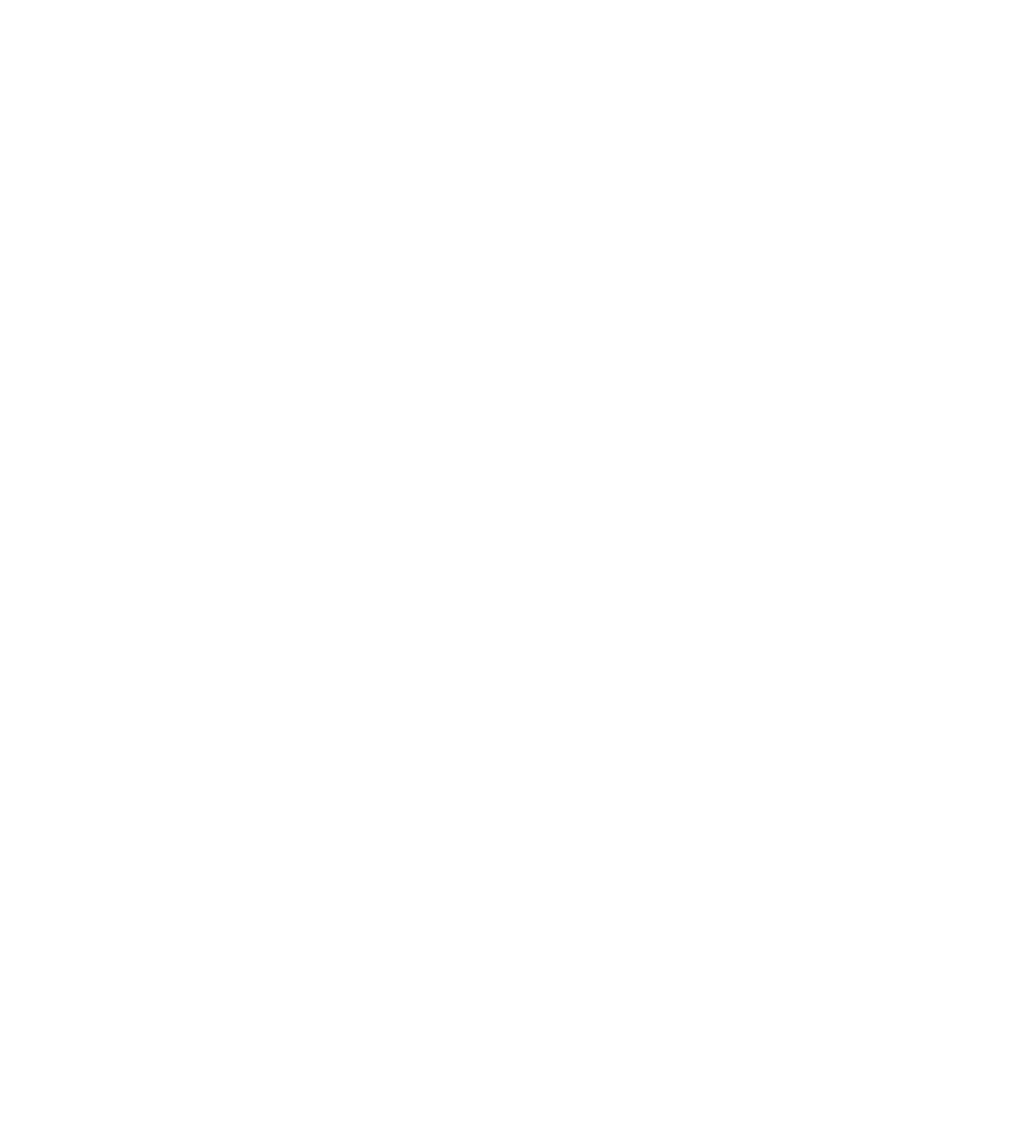
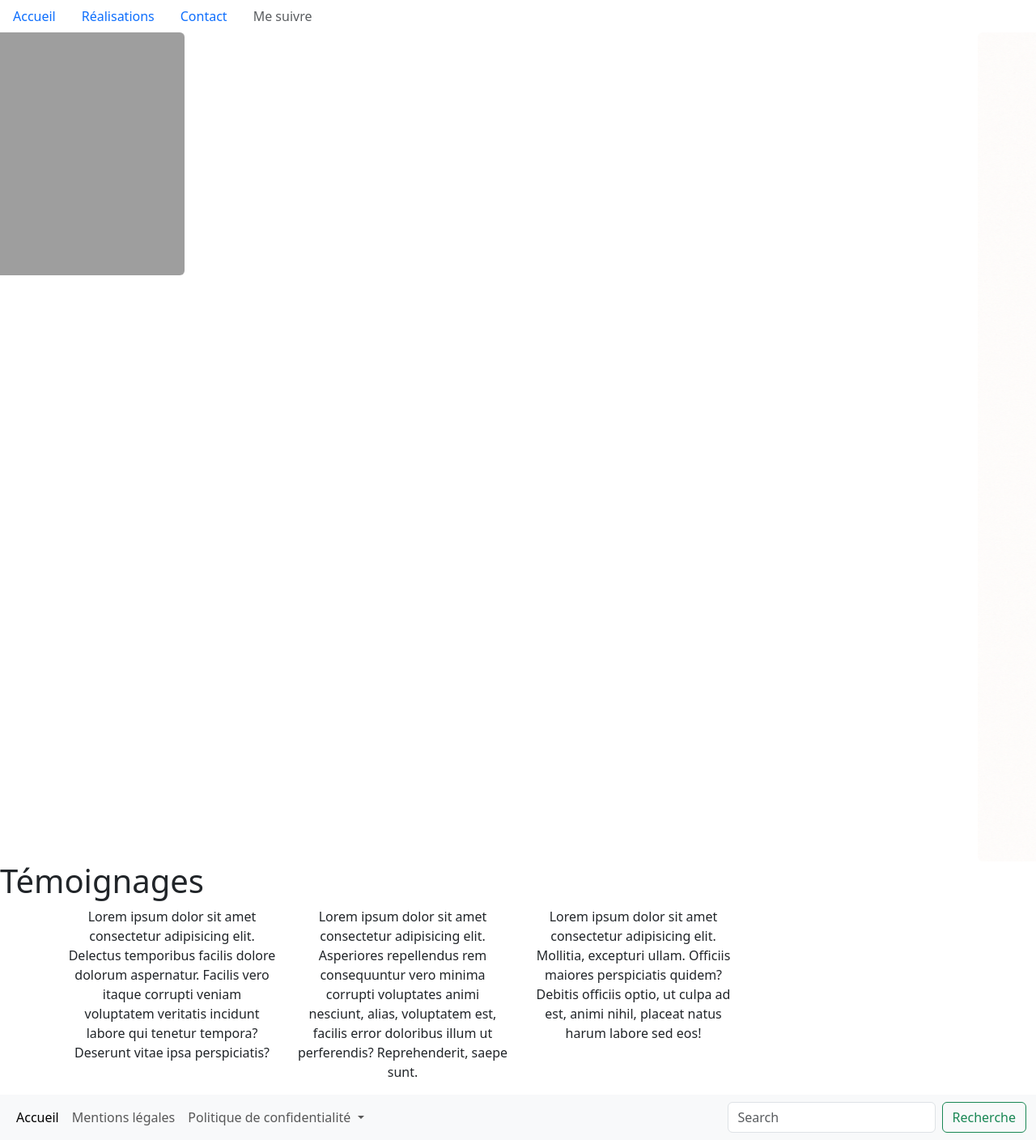
Before and after one commit to magaly68/portfolio, a plain HTML site: page index.html in a window 1280 px wide. Shown: the whole page at 81% size. Before the commit the page ends 800 px from the top, so only its background shows below. Drawn offline with nearby package versions, Linux system fonts and the light colour scheme; grey boxes are pictures that could not be loaded.

Commit message:
dernières modification

```diff
--- a/index.html
+++ b/index.html
@@ -3,9 +3,121 @@
 <head>
     <meta charset="UTF-8">
     <meta name="viewport" content="width=device-width, initial-scale=1.0">
+    <link href="https://cdn.jsdelivr.net/npm/bootstrap@5.3.5/dist/css/bootstrap.min.css" rel="stylesheet" integrity="sha384-SgOJa3DmI69IUzQ2PVdRZhwQ+dy64/BUtbMJw1MZ8t5HZApcHrRKUc4W0kG879m7" crossorigin="anonymous">
+    <script src="https://cdn.jsdelivr.net/npm/bootstrap@5.3.5/dist/js/bootstrap.bundle.min.js" integrity="sha384-k6d4wzSIapyDyv1kpU366/PK5hCdSbCRGRCMv+eplOQJWyd1fbcAu9OCUj5zNLiq" crossorigin="anonymous"></script>
     <title>Document</title>
 </head>
 <body>
+    <header>
+        <ul class="nav">
+            <li class="nav-item">
+              <a class="nav-link active" aria-current="page" href="#">Accueil</a>
+            </li>
+            <li class="nav-item">
+              <a class="nav-link" href="#">Réalisations</a>
+            </li>
+            <li class="nav-item">
+              <a class="nav-link" href="#">Contact</a>
+            </li>
+            <li class="nav-item">
+              <a class="nav-link disabled" aria-disabled="true">Me suivre</a>
+            </li>
+          </ul>
+    </header>
+
+    <main>
+
+        <!--réalisations-->
+        <div id="carouselExampleAutoplaying" class="carousel slide" data-bs-ride="carousel">
+            <div class="carousel-inner">
+              <div class="carousel-item active">
+                <img src="assets/Home version devs_page-0001.jpg" class="rounded" alt="hypnotik" width="300px" height="300px">
+              </div>
+              <div class="carousel-item">
+                <img src="assets/zenstyle.png" class="rounded" alt="framework">
+              </div>
+              <div class="carousel-item">
+                <img src="assets/le-baeckeoffe-d-alsace-cadre-authentique-e90f4.jpg" class="rounded" alt="restaurant" width="300px" height="300px">
+              </div>
+              <div class="carousel-item">
+                <img src="assets/MonInformatique.jpeg" class="img-thumbnail" alt="magasin" width="300px" height="300px">
+              </div>
+            <div class="carousel-item">
+                <img src="assets/jeu_de_tir.jpeg" class="img-thumbnail" alt="javascript" width="300px" height="300px">
+              </div>
+              <div class="carousel-item">
+                <img src="assets/plantes.jpeg" class="img-thumbnail" alt="javascript" width="300px" height="300px">
+              </div>
+              <div class="carousel-item">
+                <img src="assets/tc_html.png" class="img-thumbnail" alt="javascript" width="300px" height="300px">
+              </div>
+            </div>
+            <button class="carousel-control-prev" type="button" data-bs-target="#carouselExampleAutoplaying" data-bs-slide="prev">
+              <span class="carousel-control-prev-icon" aria-hidden="true"></span>
+              <span class="visually-hidden">Précédent</span>
+            </button>
+            <button class="carousel-control-next" type="button" data-bs-target="#carouselExampleAutoplaying" data-bs-slide="next">
+              <span class="carousel-control-next-icon" aria-hidden="true"></span>
+              <span class="visually-hidden">Suivant</span>
+            </button>
+          </div>
+          <!--témoignages -->
+          <h1>Témoignages</h1>
+          <div class="container text-center">
+            <div class="row row-cols-4">
+
+              <div class="col">
+                <p>
+                    Lorem ipsum dolor sit amet consectetur adipisicing elit. Delectus temporibus facilis dolore dolorum aspernatur. Facilis vero itaque corrupti veniam voluptatem veritatis incidunt labore qui tenetur tempora? Deserunt vitae ipsa perspiciatis?
+                </p>
+            </div>
+              <div class="col">
+                <p>
+                    Lorem ipsum dolor sit amet consectetur adipisicing elit. Asperiores repellendus rem consequuntur vero minima corrupti voluptates animi nesciunt, alias, voluptatem est, facilis error doloribus illum ut perferendis? Reprehenderit, saepe sunt.
+                </p>
+              </div>
+              <div class="col">
+                <p>
+                    Lorem ipsum dolor sit amet consectetur adipisicing elit. Mollitia, excepturi ullam. Officiis maiores perspiciatis quidem? Debitis officiis optio, ut culpa ad est, animi nihil, placeat natus harum labore sed eos!</div>
+                </p>
+                <div class="col">
+
+              </div>
+            </div>
+          </div>
+    </main>
+
+    <footer>
+        <nav class="navbar navbar-expand-lg bg-body-tertiary">
+            <div class="container-fluid">
+              <div class="collapse navbar-collapse" id="navbarSupportedContent">
+                <ul class="navbar-nav me-auto mb-2 mb-lg-0">
+                  <li class="nav-item">
+                    <a class="nav-link active" aria-current="page" href="#">Accueil</a>
+                  </li>
+                  <li class="nav-item">
+                    <a class="nav-link" href="#">Mentions légales</a>
+                  </li>
+                  <li class="nav-item dropdown">
+                    <a class="nav-link dropdown-toggle" href="#" role="button" data-bs-toggle="dropdown" aria-expanded="false">
+                      Politique de confidentialité
+                    </a>
+                    <ul class="dropdown-menu">
+                      <li><a class="dropdown-item" href="#">Gestion des cookies</a></li>
+                      <li><a class="dropdown-item" href="#">Contact</a></li>
+                      <li><a class="dropdown-item" href="#">Me suivre</a></li>
+
+                    </ul>
+                  </li>
+                </ul>
+                <form class="d-flex" role="search">
+                  <input class="form-control me-2" type="search" placeholder="Search" aria-label="Search">
+                  <button class="btn btn-outline-success" type="submit">Recherche</button>
+                </form>
+              </div>
+            </div>
+          </nav>
+    </footer>
 
 </body>
 </html>
```
Also changed, not shown: assets/MonInformatique.jpeg (added), assets/booki.jpeg (added), assets/boulangerie.jpeg (added), assets/calculatrice.js.jpeg (added), assets/fiction_twine.jpeg (added), assets/jeu_de_tir.jpeg (added), assets/le-baeckeoffe-d-alsace-cadre-authentique-e90f4.jpg (added), assets/plantes.jpeg (added), assets/zenstyle.png (added), 2 other files.
